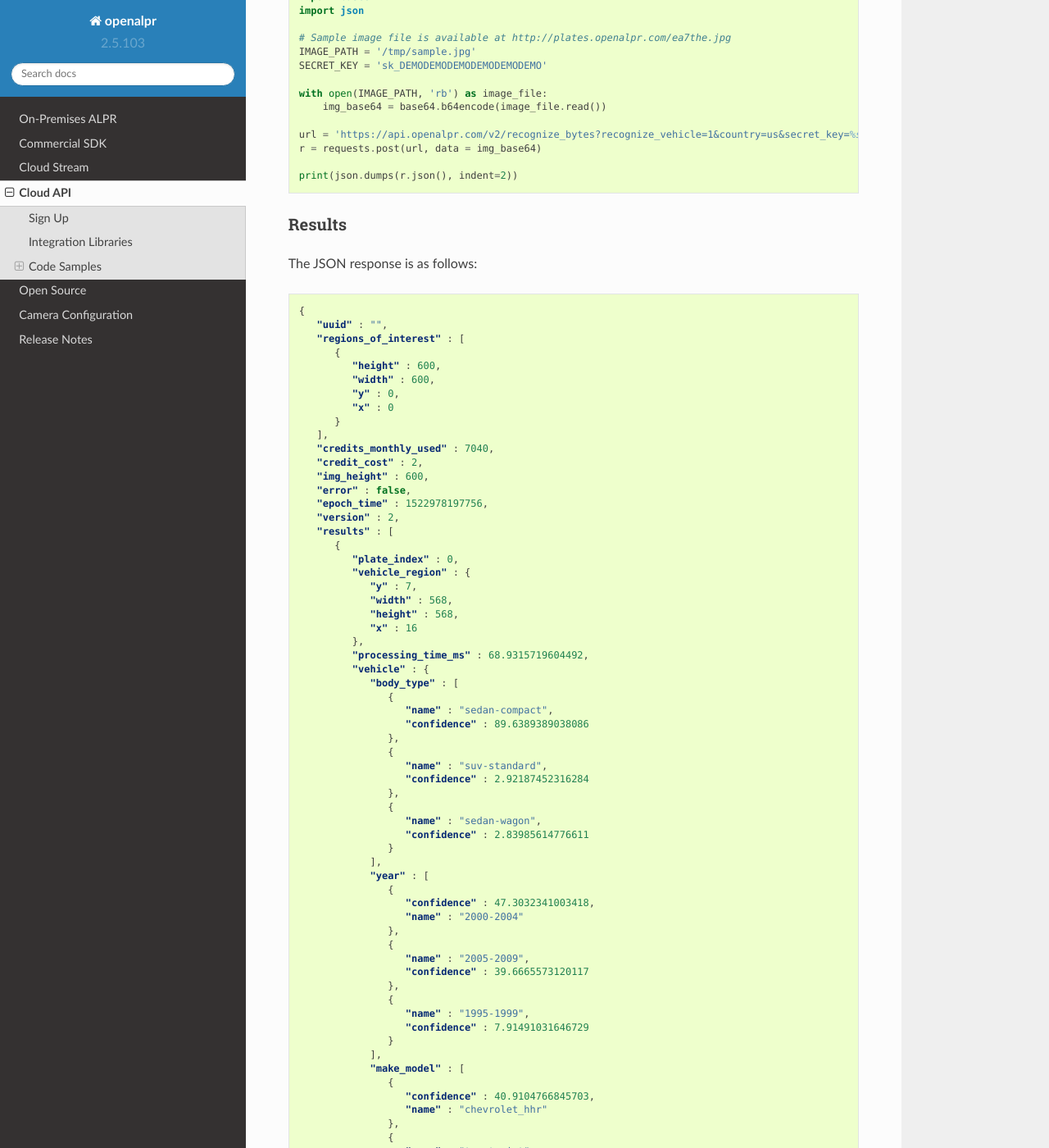
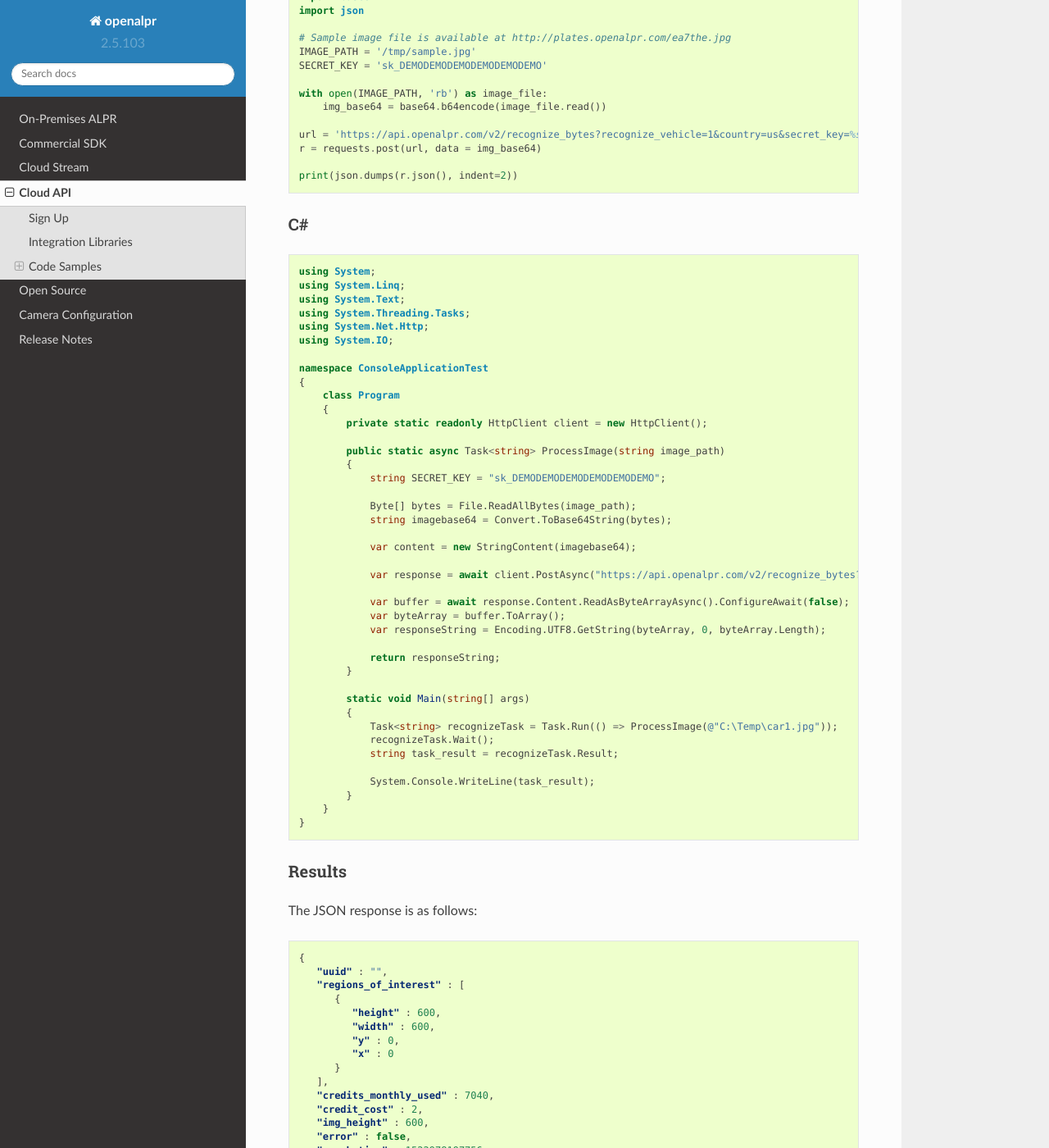
Before and after one commit to openalpr/doc, a Sphinx documentation site: the page built from source/cloud_api.rst, in a window 1280 px wide and 1400 px high, scrolled down 1170 px. Shown: the whole window at 82% size. Built offline with Sphinx 7.4.7 and the Read the Docs theme 2.0.0, drawn with Linux system fonts in a browser that asks for light colours.

Commit message:
Added C# Cloud API example

```diff
--- a/source/cloud_api.rst
+++ b/source/cloud_api.rst
@@ -65,6 +65,54 @@ Python
     r = requests.post(url, data = img_base64)
 
     print(json.dumps(r.json(), indent=2))
+
+
+C#
+#########################
+
+.. code-block:: C#
+
+    using System;
+    using System.Linq;
+    using System.Text;
+    using System.Threading.Tasks;
+    using System.Net.Http;
+    using System.IO;
+
+    namespace ConsoleApplicationTest
+    {
+        class Program
+        {
+            private static readonly HttpClient client = new HttpClient();
+
+            public static async Task<string> ProcessImage(string image_path)
+            {
+                string SECRET_KEY = "sk_DEMODEMODEMODEMODEMODEMO";
+
+                Byte[] bytes = File.ReadAllBytes(image_path);
+                string imagebase64 = Convert.ToBase64String(bytes);
+
+                var content = new StringContent(imagebase64);
+
+                var response = await client.PostAsync("https://api.openalpr.com/v2/recognize_bytes?recognize_vehicle=1&country=us&secret_key=" + SECRET_KEY, content).ConfigureAwait(false);
+
+                var buffer = await response.Content.ReadAsByteArrayAsync().ConfigureAwait(false);
+                var byteArray = buffer.ToArray();
+                var responseString = Encoding.UTF8.GetString(byteArray, 0, byteArray.Length);
+
+                return responseString;
+            }
+
+            static void Main(string[] args)
+            {
+                Task<string> recognizeTask = Task.Run(() => ProcessImage(@"C:\Temp\car1.jpg"));
+                recognizeTask.Wait();
+                string task_result = recognizeTask.Result;
+
+                System.Console.WriteLine(task_result);
+            }
+        }
+    }
 
 
 Results
```
